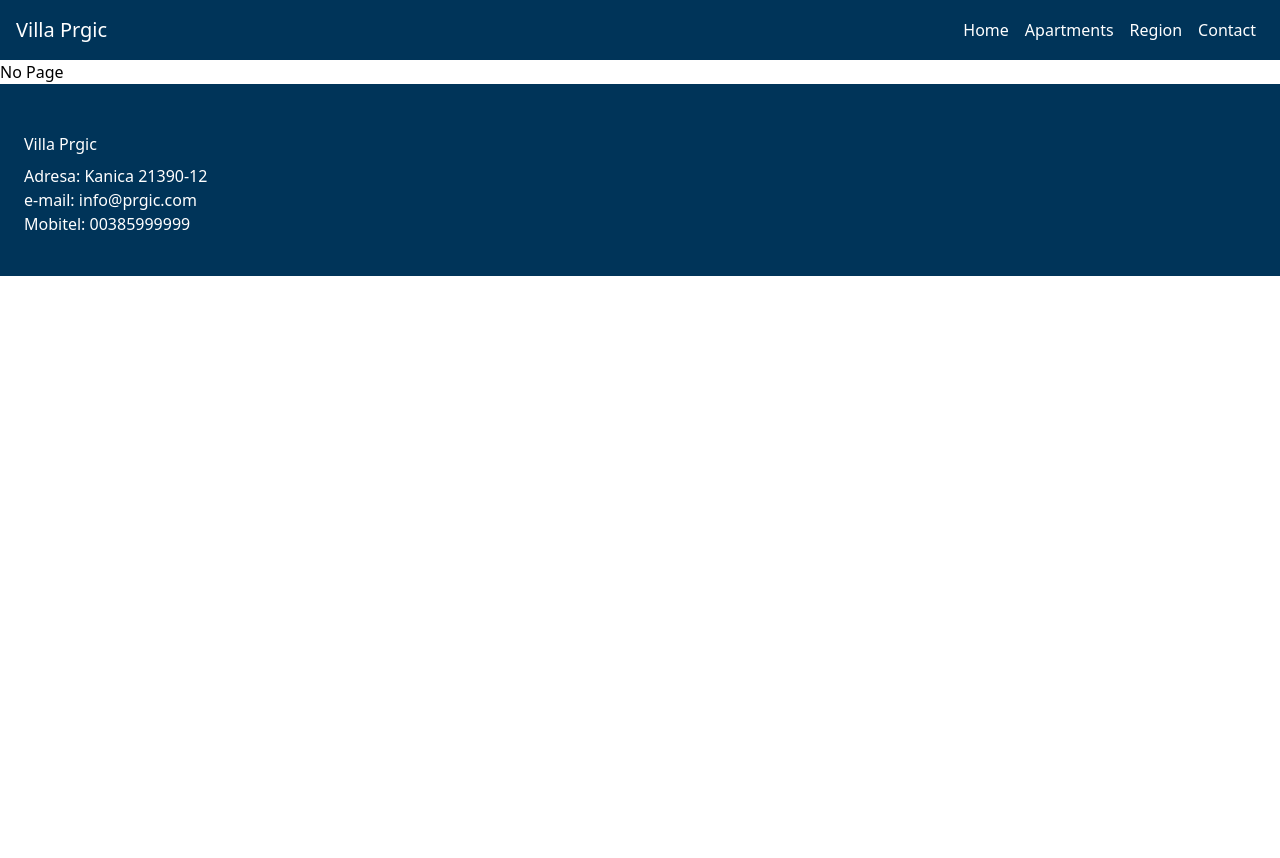
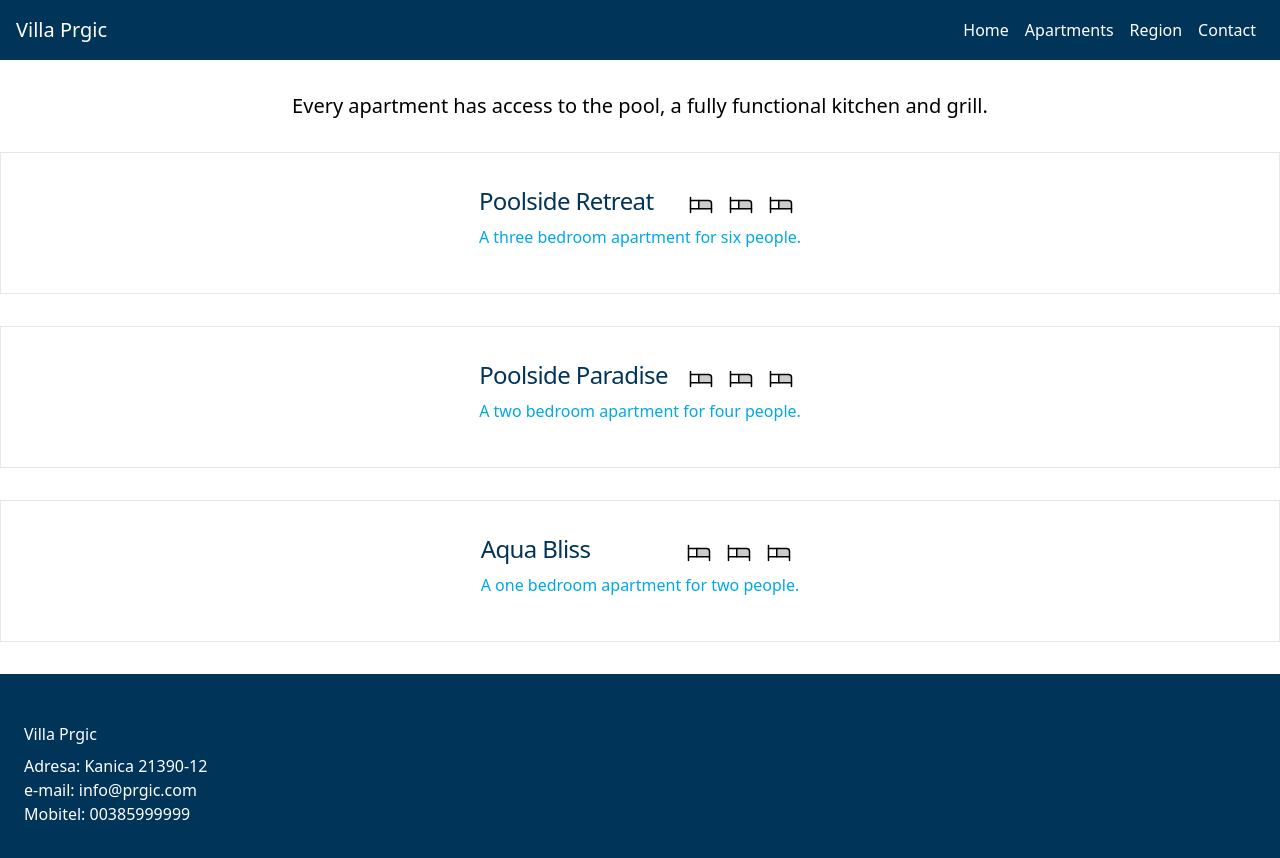
Before and after one commit to valentin994/villa-prgic, a React (Vite) app: page /apartments in a window 1280 px wide. Shown: the top 858 px of the page. Before the commit the page ends 800 px from the top, so only its background shows below. Built offline with nearby package versions, Linux system fonts and the light colour scheme.

Commit message:
updated router links

```diff
--- a/src/App.tsx
+++ b/src/App.tsx
@@ -15,10 +15,10 @@ function App() {
       <Nav />
       <Routes>
             <Route path="/villa-prgic/" element={<Home/>}></Route>
-            <Route path="/villa-prgic/apartments" element={<Apartments/>}></Route>
-            <Route path="/villa-prgic/apartments/:apartmentName" element={<AparmentDetails/>}></Route>
-            <Route path="/villa-prgic/region" element={<Region/>}></Route>
-            <Route path="/villa-prgic/contact" element={<Contact/>}></Route>
+            <Route path="/apartments" element={<Apartments/>}></Route>
+            <Route path="/apartments/:apartmentName" element={<AparmentDetails/>}></Route>
+            <Route path="/region" element={<Region/>}></Route>
+            <Route path="/contact" element={<Contact/>}></Route>
             <Route path="*" element={<NoPage/>}></Route>
       </Routes>
       <Footer/>
```
